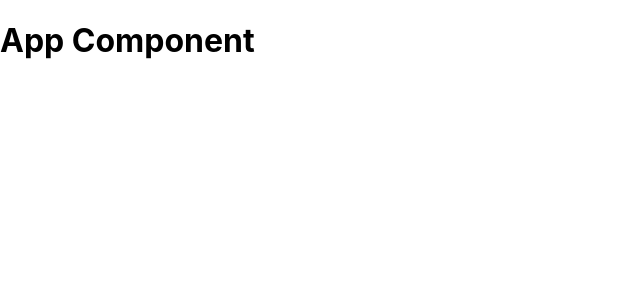
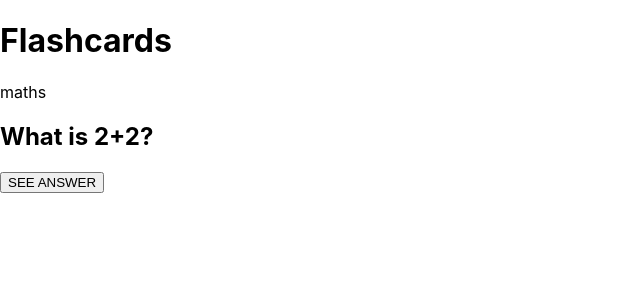
Before and after one commit to MateoGrifsha/FlashcardsWithReact, a React (Create React App) app in the folder flashcard-app/: page / in a window 1280 px wide. Shown: the top 300 px of the page, without its empty margins (0-640 px from the left). Built offline with nearby package versions, Linux system fonts and the light colour scheme; data requests are answered from the project's data file.

Commit message:
connected with json server

```diff
--- /dev/null
+++ b/flashcard-app/data/db.json
@@ -0,0 +1,22 @@
+{
+    "cards" : [
+        {
+            "category" : "maths",
+            "question" : "What is 2+2?",
+            "answer" : "4",
+            "id" : 1
+        },
+        {
+            "category" : "biology",
+            "question" : "What is mitochondria?",
+            "answer" : "powerhouse of the cell",
+            "id" : 2
+        },
+        {
+            "category" : "physics",
+            "question" : "What is the formula for speed?",
+            "answer" : "Distance over time. (s=d/t)",
+            "id" : 3
+        }
+    ]
+}
--- a/flashcard-app/package.json
+++ b/flashcard-app/package.json
@@ -6,8 +6,10 @@
     "@testing-library/jest-dom": "^5.17.0",
     "@testing-library/react": "^13.4.0",
     "@testing-library/user-event": "^13.5.0",
+    "json-server": "^0.17.4",
     "react": "^18.2.0",
     "react-dom": "^18.2.0",
+    "react-router-dom": "^6.18.0",
     "react-scripts": "5.0.1",
     "web-vitals": "^2.1.4"
   },
--- a/flashcard-app/src/App.js
+++ b/flashcard-app/src/App.js
@@ -1,9 +1,10 @@
+import Flashcard from "./components/Flashcard";
 
 function App() {
   return (
     <div className="App">
-
-        <h1>App Component</h1>
+      <h1>Flashcards</h1>
+      <Flashcard />
     </div>
   );
 }
--- /dev/null
+++ b/flashcard-app/src/components/Flashcard.js
@@ -0,0 +1,23 @@
+import { useState } from "react";
+import useFetch from "../hooks/useFetch";
+
+const Flashcard = () => {
+    const [id, setId] = useState(1);
+    const { data : flashcard, error, isPending} = useFetch(`http://localhost:8000/cards/${ id }`);
+
+    return (
+        <div className="flashcard-container">
+            {isPending && <div>Loading...</div>}
+            {error && <div>{error}</div>}
+            {flashcard && (
+                <article>
+                    <p>{ flashcard.category }</p>
+                    <h2>{ flashcard.question}</h2>
+                    { <button onClick={console.log('button clicked')}>SEE ANSWER</button> }
+                </article>
+      )}
+        </div>
+     );
+}
+
+export default Flashcard;
--- /dev/null
+++ b/flashcard-app/src/hooks/useFetch.js
@@ -0,0 +1,38 @@
+import { useEffect, useState } from "react"
+
+const useFetch = (url) => {
+    const [data, setData] = useState(null);
+    const [isPending, setIsPending] = useState(true)
+    const [error, setError] = useState(null)
+
+    useEffect(() => {
+
+        const abortCont = new AbortController()
+
+        setTimeout(() => {
+            fetch(url, { signal : abortCont.signal})
+            .then(res => {
+                if(!res.ok){
+                     throw Error('Could not fetch the data for that resource!')
+                }
+                return res.json();
+            })
+            .then(data => {
+                setData(data)
+                setIsPending(false)
+                setError(null)
+            })
+            .catch(err => {
+                if(err.name === 'AbortError'){
+                    console.log('fetch aborted')
+                }
+                setError(err.message)
+                setIsPending(false)
+            })
+        }, 0)
+        return () => abortCont.abort();
+    }, [url]);
+    return {data, isPending, error}
+}
+
+export default useFetch;
```
Also changed, not shown: 1 other file (tests, documents, lock files or other folders).
